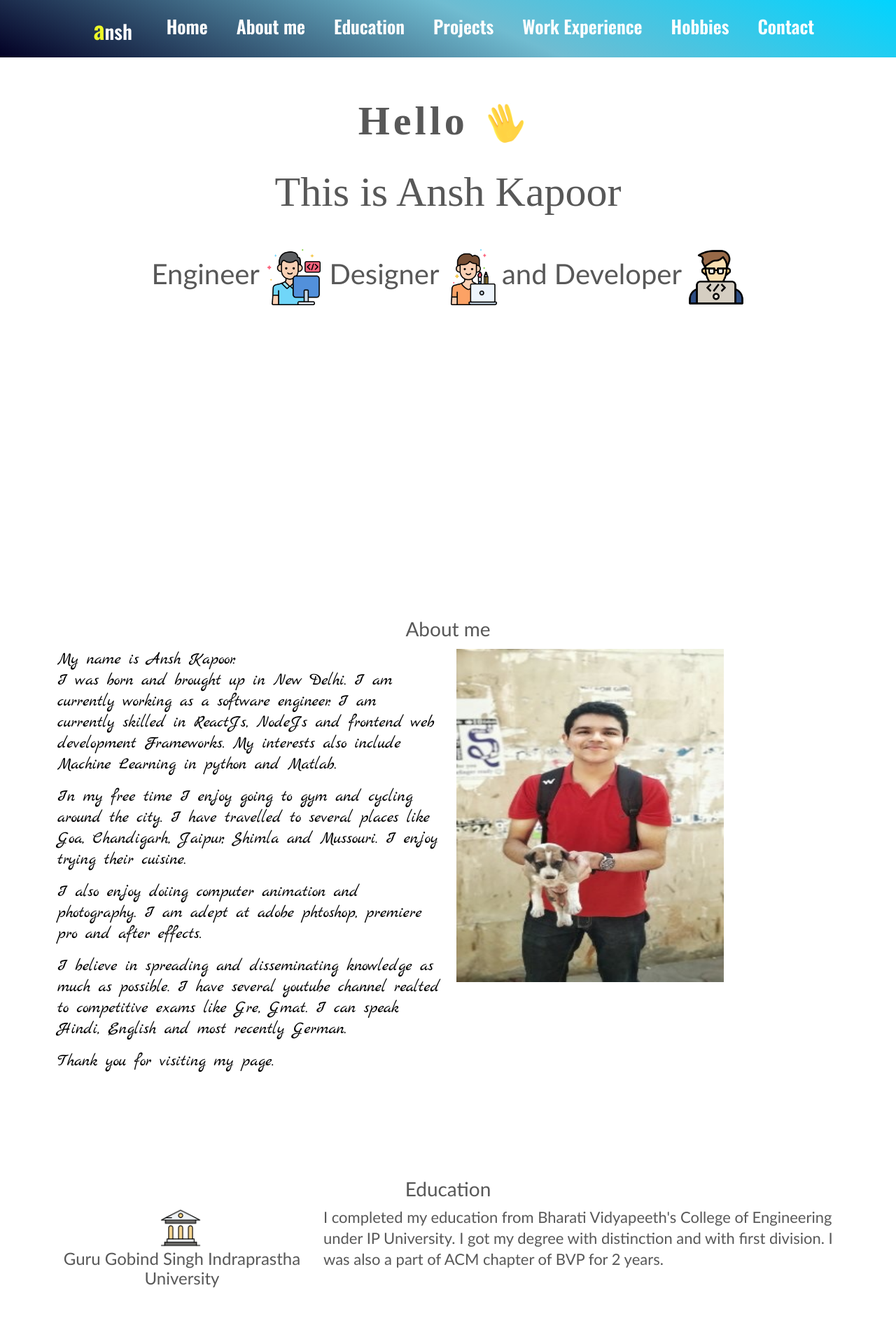
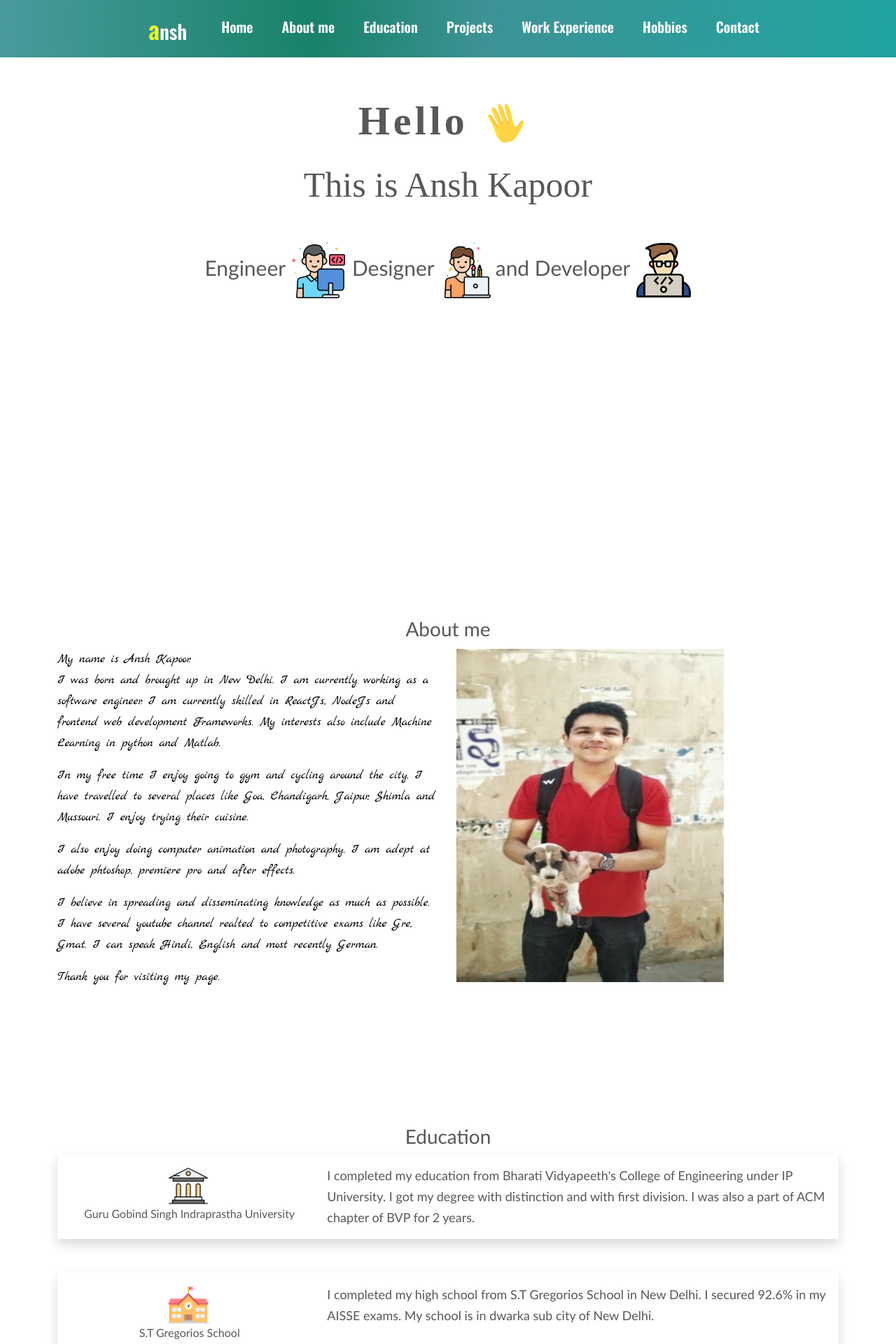
Before and after one commit to AnshKapoor/profile-page, a React (Create React App) app: page / in a window 1280 px wide. Shown: the top 1920 px of the page at 70% size. Built offline with nearby package versions, Linux system fonts and the light colour scheme; a web font is replaced by a local one.

Commit message:
Completed education section

```diff
--- a/src/App.css
+++ b/src/App.css
@@ -15,10 +15,10 @@ body {
 }
 
 #header {
-  font-size: 26px;
+  font-size: 20px;
   font-family: 'Oswald', sans-serif;
-  background: linear-gradient(24deg, rgba(2, 0, 36, 1) 0%, rgba(112, 188, 209, 1) 55%, rgba(0, 212, 255, 1) 100%);
-  overflow: hidden;
+  background: linear-gradient(90deg, rgba(73,155,156,1) 0%, rgba(9,121,95,0.9360119047619048) 35%, rgba(61,146,149,1) 54%, rgba(33,164,161,1) 100%);
+
 }
 
 .navbar {
@@ -70,16 +70,14 @@ ul.navbar-nav li.nav-item a.nav-link:hover {
   color: #EDF828;
 }
 
-section {
-  height: 100vh;
-  /* border: 1px solid black; */
-}
 
-section>* {
-  max-height: 90vh;
-}
 
 .center {
   text-align: center;
   margin-bottom: 1%;
 }
+div.shadow::hover {
+  -webkit-box-shadow: 26px 22px 38px 0px rgba(112,108,112,0.46);
+  -moz-box-shadow: 26px 22px 38px 0px rgba(112,108,112,0.46);
+  box-shadow: 26px 22px 38px 0px rgba(112,108,112,0.46);
+}
--- a/src/Navbar.js
+++ b/src/Navbar.js
@@ -23,7 +23,7 @@ const Navbar = () => {
                             <a className="nav-link" href="#about-me">About me</a>
                         </li>
                         <li className="nav-item">
-                            <a className="nav-link" href="#">Education</a>
+                            <a className="nav-link" href="#education">Education</a>
                         </li>
                         <li className="nav-item">
                             <a className="nav-link" href="#">Projects</a>
--- a/src/components/Education.js
+++ b/src/components/Education.js
@@ -1,23 +1,37 @@
 import React from 'react'
+import '../App.css'
 import styles from '../styles/Education.module.css'
 const Education = () => {
   return (
-    <section className="center">
+    <section id="education"className="center container">
       <h3>Education</h3>
-      <div className='container'>
+      <div className={`shadow p-3 mb-5 bg-white rounded`}>
         <div className='row'>
-        <div className='col-md-4 col-sm-6 col-lg-4 col-xs-12'>
-        <img src={require('../university.png')} width="60px" height="60px"/>
-        {'\u00A0'} <h4>Guru Gobind Singh Indraprastha University</h4>
+          <div className='col-md-4 col-sm-6 col-lg-4 col-xs-12'>
+            <img src={require('../university.png')} width="60px" height="60px" />
+            {'\u00A0'} <h6>Guru Gobind Singh Indraprastha University</h6>
 
+          </div>
+          <div className={`col-md-8 col-sm-6 col-lg-8 col-xs-12 ${styles.left}`}>
+            I completed my education from Bharati Vidyapeeth's College of Engineering under IP University. I got my degree with distinction
+            and with first division. I was also a part of ACM chapter of BVP for 2 years.
+          </div>
         </div>
-        <div className={`col-md-8 col-sm-6 col-lg-8 col-xs-12 ${styles.left}`}>
-          I completed my education from Bharati Vidyapeeth's College of Engineering under IP University. I got my degree with distinction
-          and with first division. I was also a part of ACM chapter of BVP for 2 years.
-        </div>
+      </div>
+      <div className="shadow p-3 mb-5 bg-white rounded">
+        <div className='row'>
+          <div className='col-md-4 col-lg-4 col-sm-12 col-xs-12'>
+            <img src={require('../school.png')} width="60px" height="60px" />
+            {'\u00A0'} <h6>S.T Gregorios School</h6>
+          </div>
+          <div className={`col-md-8 col-sm-6 col-lg-8 col-xs-12 ${styles.left}`}>
+            I completed my high school from S.T Gregorios School in New Delhi. I secured 92.6% in my AISSE exams. My school
+            is in dwarka sub city of New Delhi.
+          </div>
         </div>
 
       </div>
+
     </section>
   )
 }
--- a/src/content/About.json
+++ b/src/content/About.json
@@ -2,6 +2,6 @@
     "name":"My name is Ansh Kapoor.",
     "introduction":"I was born and brought up in New Delhi. I am currently working as a software engineer. I am currently skilled in ReactJs, NodeJs and frontend web development Frameworks. My interests also include Machine Learning in python and Matlab.",
     "hobbies": "In my free time I enjoy going to gym and cycling around the city. I have travelled to several places like Goa, Chandigarh, Jaipur, Shimla and Mussouri. I enjoy trying their cuisine.",
-    "interests":"I also enjoy doiing computer animation and photography. I am adept at adobe phtoshop, premiere pro and after effects.",
+    "interests":"I also enjoy doing computer animation and photography. I am adept at adobe phtoshop, premiere pro and after effects.",
     "channels": "I believe in spreading and disseminating knowledge as much as possible. I have several youtube channel realted to competitive exams like Gre, Gmat. I can speak Hindi, English and most recently German."
 }
--- a/src/styles/About.module.css
+++ b/src/styles/About.module.css
@@ -4,7 +4,7 @@
     margin-bottom: 1%;
 }
 .introFont{
-    font-size: 24px;
+    font-size: 18px;
     color:black;
     font-family: 'Marck Script', cursive;
 }
--- a/src/styles/Education.module.css
+++ b/src/styles/Education.module.css
@@ -1,4 +1,4 @@
 .left{
     text-align: left;
-    font-size: 22px;
+    font-size: 18px;
 }
--- a/src/styles/Home.module.css
+++ b/src/styles/Home.module.css
@@ -10,15 +10,15 @@
 }
 .intro{
     font-family: 'Cedarville Cursive', cursive;
-    font-size: 60px;
-    margin-top: 40px;
+    font-size: 50px;
+    margin-top: 30px;
 }
 .qualification{
     margin-top: 6%;
-    font-size: 40px;
+    font-size: 30px;
 }
 .translate{
-    font-size: 63px;
+    font-size: 53px;
     translate: 0 15px;
 }
 .home{
```
Also changed, not shown: src/school.png (added).
